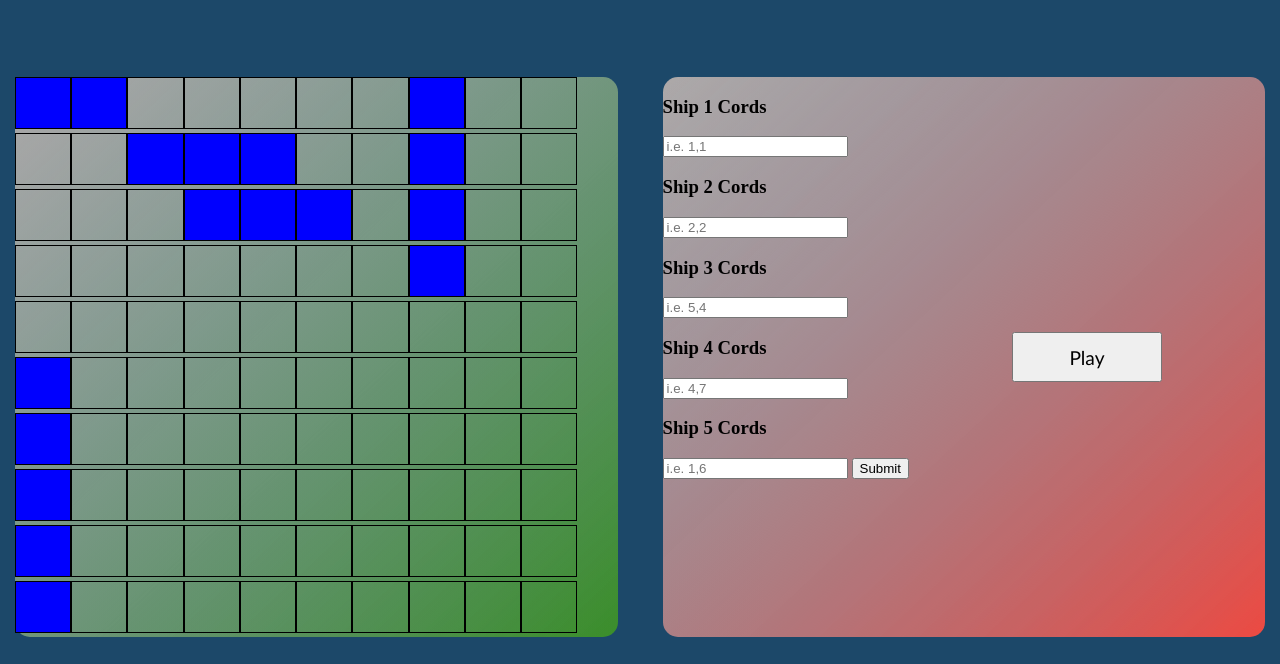
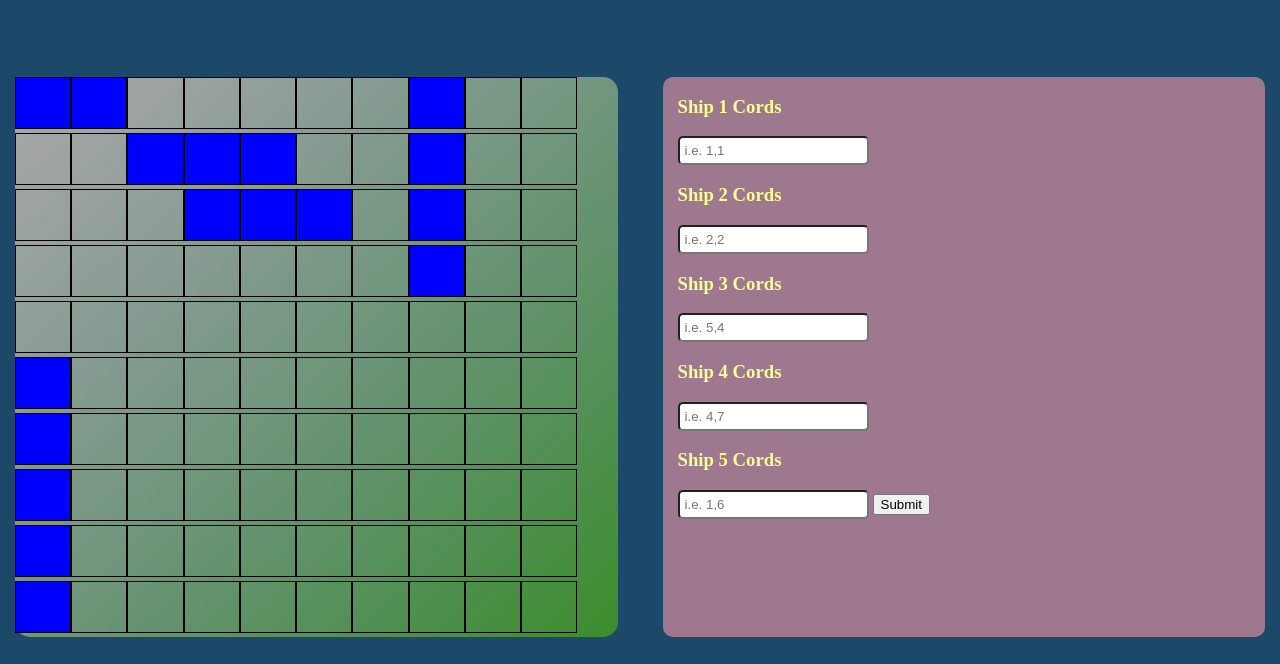
Before and after one commit to MR-Farabough/battleShip, a website with bundled scripts: page index.html in a window 1280 px wide. Shown: the part 83-747 px from the top of the page. Built offline with nearby package versions, Linux system fonts and the light colour scheme.

Commit message:
Added styling for modal

```diff
--- a/style.css
+++ b/style.css
@@ -9,6 +9,31 @@
     --darkModeBot: rgb(237, 74, 66);
     --lightModeGrey: rgb(213, 207, 207);
     --darkModeGrey: rgb(173, 169, 169);
+}
+
+h3, input {
+    margin-left: 15px;
+}
+
+input {
+    border-radius: 5px;
+    padding: 5px;
+}
+
+.modal.active {
+    background-color: rgb(126, 169, 110);
+    background-color: #9E788F;
+    border-radius: 10px;
+    color: #fefc92;
+    width: 100%;
+}
+
+.modal.deactive {
+    display: none;
+}
+
+.play.deactive {
+    display: none ;
 }
 
 body {
```
